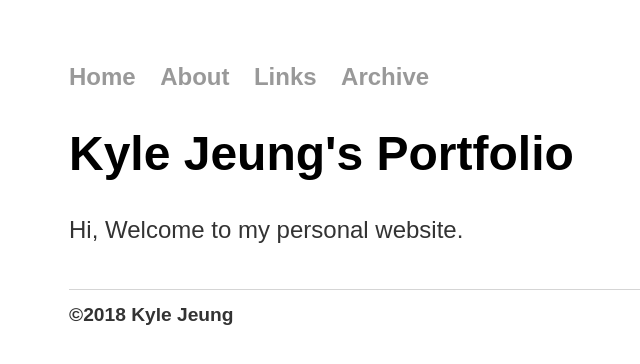
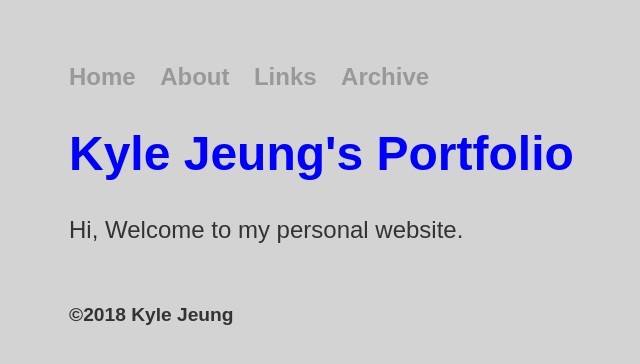
Before and after one commit to jeungkyle/portfolio, a Jekyll site: the page built from index.html, in a window 1280 px wide. Shown: the top 364 px of the page, without its empty margins (123-763 px from the left). Built offline with Jekyll 4.4.1, drawn with Linux system fonts in a browser that asks for light colours.

Commit message:
Update main.css

```diff
--- a/css/main.css
+++ b/css/main.css
@@ -3,6 +3,8 @@ body {
     font-family:'Arial';
     margin: 60px auto;
     width: 70%;
+    background-color: lightgrey;
+    color: blue
 }
 nav ul, footer ul {
     font-family:'Arial';
```
